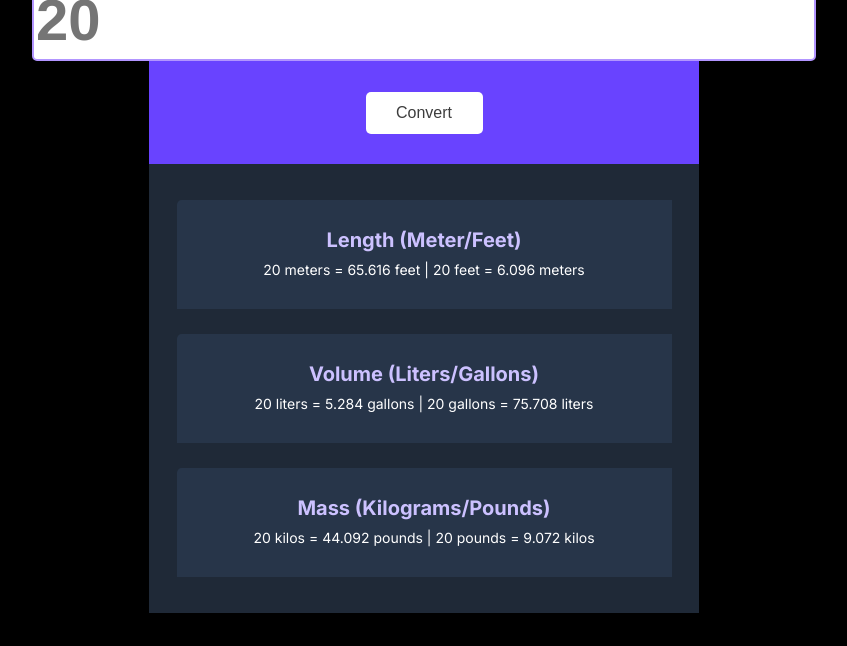
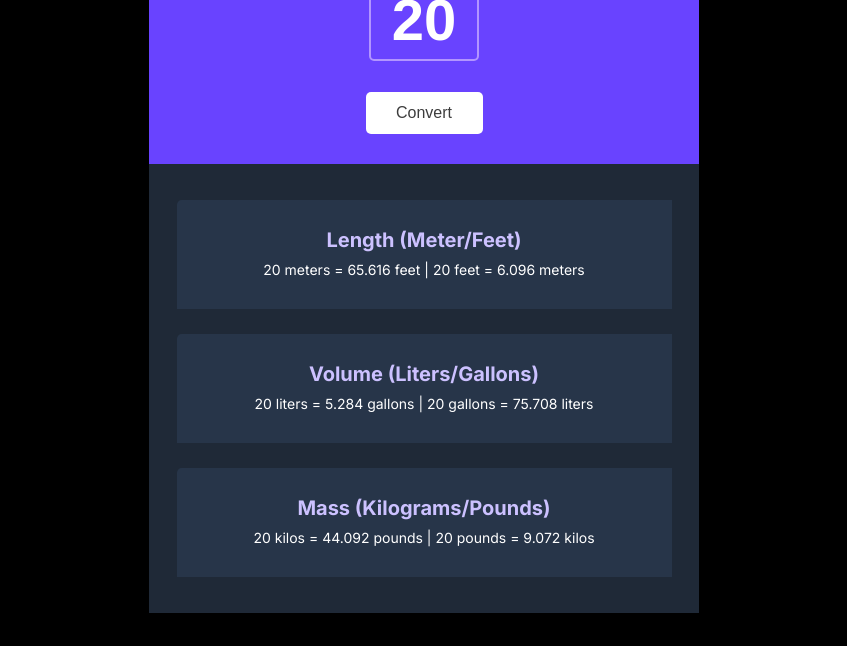
Before and after one commit to Ifram3/scrimba-projects, a website built with Vite: page Frontend Developer Career Path/Solo Project (PRO) - Unit converter/index.html in a window 1280 px wide. Shown: the part 154-800 px from the top of the page, without its empty margins (216-1063 px from the left). Built offline with nearby package versions, Linux system fonts and the light colour scheme.

Commit message:
style: change user input from div to input='tex'

```diff
--- a/Frontend Developer Career Path/Solo Project (PRO) - Unit converter/index.css
+++ b/Frontend Developer Career Path/Solo Project (PRO) - Unit converter/index.css
@@ -44,21 +44,30 @@ h1 {
 }
 
 #unit {
-    display: flex;
+    /* display: flex;
     flex-direction: column;
     align-items: center;
-    justify-content: center;
-    /* width: 117px;
-    height: 83px; */
-    min-width: 117px;
+    justify-content: center; */
+    width: 20%;
     min-height: 83px;
+    /* min-width: 117px;
+    min-height: 83px; */
     border: 2px solid #B295FF;
     border-radius: 5px;
     font-size: 58px;
     line-height: 25px;
     font-weight: 900;
     color: #FFF;
-    /* background-color: #6943FF; */
+    background-color: #6943FF;
+    text-align: center;
+}
+
+#unit:focus {
+    outline: none;
+}
+
+#unit::placeholder {
+    color: #FFF;
 }
 
 button {
```
